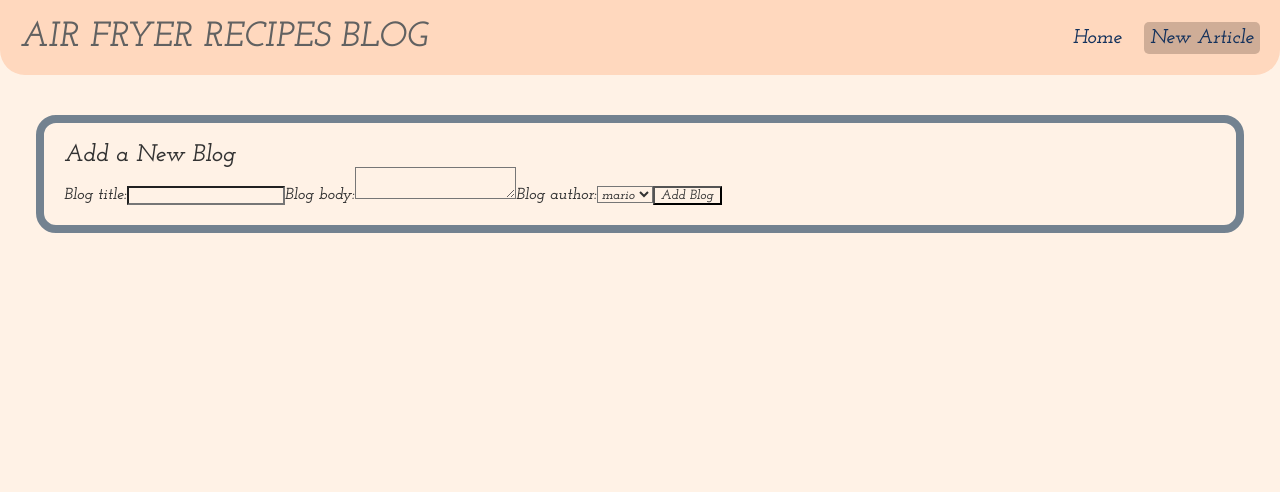
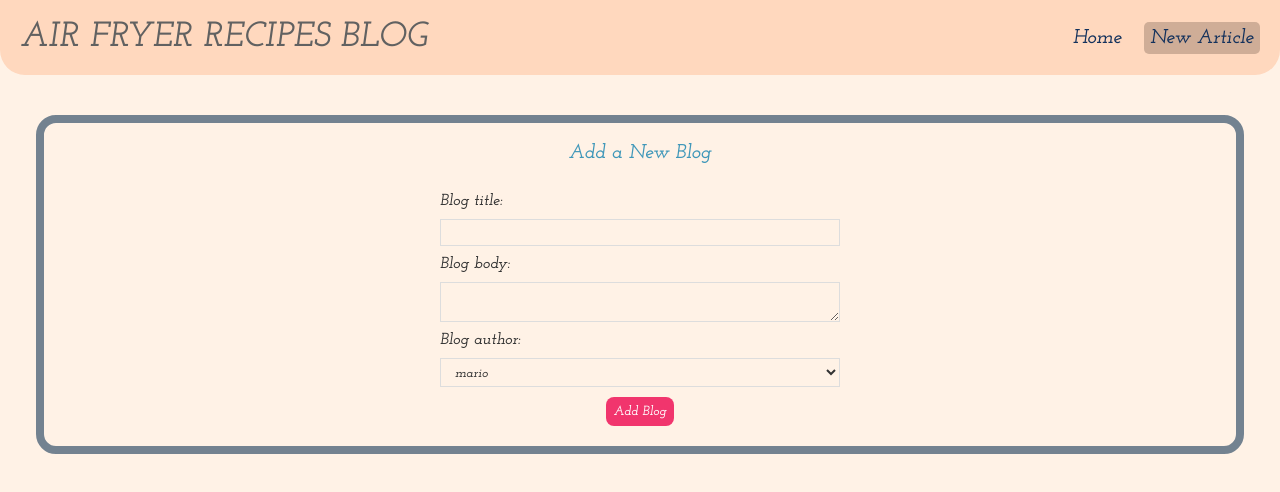
Before and after one commit to ken025/starter-blog-project, a React (Create React App) app: page /create in a window 1280 px wide. Shown: the top 492 px of the page. Built offline with nearby package versions, Linux system fonts and the light colour scheme.

Commit message:
added an aborted fetch message and some styyling

```diff
--- a/src/index.css
+++ b/src/index.css
@@ -55,6 +55,7 @@
   .blog-preview{
     padding: 10px 16px;
     margin: 20px 0;
+    background-color: #c5c5c577;
     border: 5px solid #c5c5c577;
     border-radius: 12px;
   }
@@ -65,15 +66,15 @@
   }
 
   .home h1{
-    /* border-color:#c5c5c59a; */
+    background-color: #c5c5c500
   }
 
   .home h3{
-    /* border: 5px solid #c5c5c556; */
+    background-color: #c5c5c500
   }
 
   .home p{
-    /* border: 5px solid #c5c5c556; */
+    background-color: #c5c5c500
 
   }
 
@@ -81,3 +82,58 @@
     font-size: 40px;
     border-bottom: 2px solid #c5c5c577;
   }
+
+  .blog-preview a {
+    text-decoration: none;
+  }
+
+  .blog-details h2 {
+    font-size: 20px;
+    color: #3f97b9;
+    font-size: 40px;
+    margin-bottom: 10px;
+  }
+  .blog-details div {
+    margin: 20px 0;
+    font-size: 22px;
+  }
+  .blog-details button {
+    background: #4d92ca;
+    color: #fff;
+    border: 0;
+    padding: 8px;
+    border-radius: 8px;
+    cursor: pointer;
+  }
+
+  /* create new blog form */
+.create {
+  max-width: 400px;
+  margin: 0 auto;
+  text-align: center;
+}
+.create label {
+  text-align: left;
+  display: block;
+}
+.create h2 {
+  font-size: 20px;
+  color: #3f97b9;
+  margin-bottom: 30px;
+}
+.create input, .create textarea, .create select {
+  width: 100%;
+  padding: 6px 10px;
+  margin: 10px 0;
+  border: 1px solid #ddd;
+  box-sizing: border-box;
+  display: block;
+}
+.create button {
+  background: #f1356d;
+  color: #fff;
+  border: 0;
+  padding: 8px;
+  border-radius: 8px;
+  cursor: pointer;
+}
--- a/src/useFetch.js
+++ b/src/useFetch.js
@@ -6,7 +6,9 @@
   const [error, setError] = useState(null);
 
   useEffect(() => {
-      fetch(url)
+    const abortCont = new AbortController();
+
+      fetch(url, { signal: abortCont.signal })
       .then(res => {
         if (!res.ok) { // error coming back from server
           throw Error('could not fetch the data for that resource');
@@ -20,13 +22,16 @@
       })
       .catch(err => {
         // auto catches network / connection error
+        if (err.name == "AbortError"){
+            console.log("fetch aborted")
+        }else{
         setIsPending(false);
         setError(err.message);
+        }
       })
 
-      return () => {
-      }
-  }, [url])
+      return () => abortCont.abort();
+    }, [url])
 
   return { data, isPending, error };
 }
```
